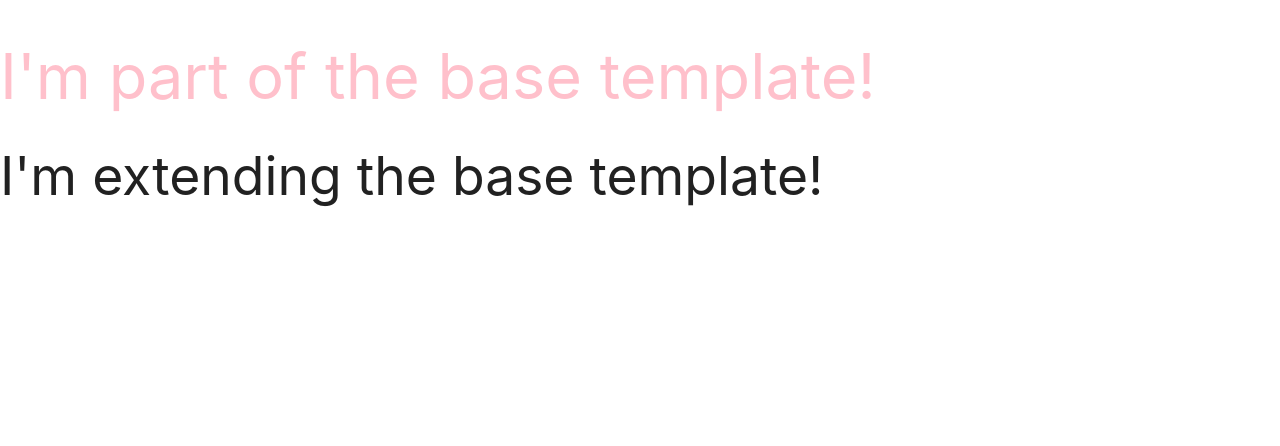
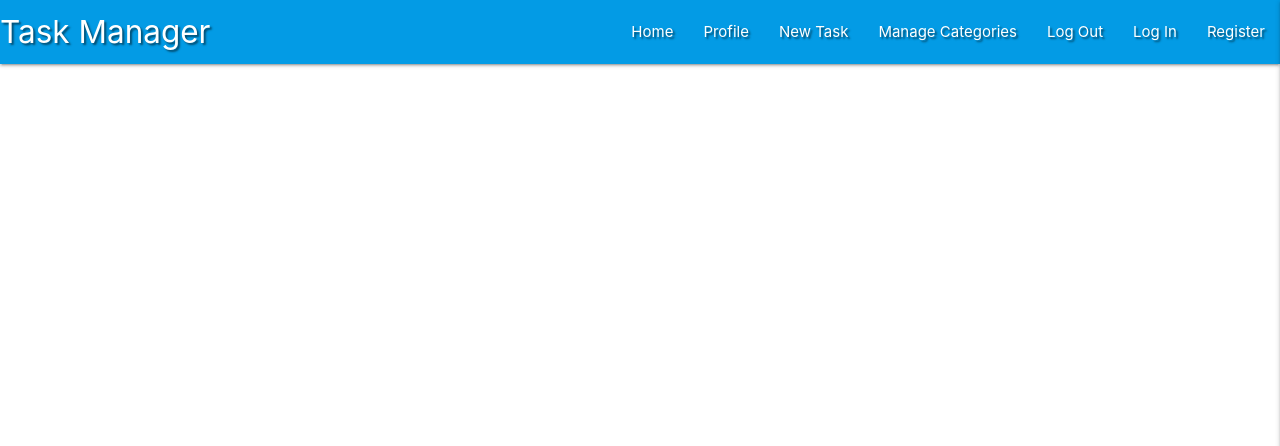
Before and after one commit to thomasmcquillan/flask-task-manager-project, a Flask app: page / in a window 1280 px wide. Shown: the top 446 px of the page. Run offline with Flask 2, Linux system fonts and the light colour scheme; data that the repository does not hold is empty; some libraries are stand-ins or nearby versions.

Commit message:
Add Materialize Navbar and Sidenav

```diff
--- a/static/css/style.css
+++ b/static/css/style.css
@@ -1,3 +1,3 @@
-h1 {
-    color: pink;
+.text-shadow {
+    text-shadow: 2px 2px 2px rgba(0, 0, 0, 0.5);
 }
--- a/static/js/script.js
+++ b/static/js/script.js
@@ -0,0 +1,20 @@
+/*
+    jQuery for MaterializeCSS initialization
+*/
+
+$(document).ready(function () {
+    $(".sidenav").sidenav({edge: "right"});
+});
+
+
+
+
+
+/*
+    vanilla JavaScript for MaterializeCSS initialization
+*/
+
+// document.addEventListener('DOMContentLoaded', function () {
+//     let sidenavs = document.querySelectorAll(".sidenav");
+//     let sidenavsInstance = M.Sidenav.init(sidenavs, {edge: "right"});
+// });
--- a/templates/base.html
+++ b/templates/base.html
@@ -13,7 +13,37 @@
 </head>
 <body>
 
-    <h1>I'm part of the base template!</h1>
+    <header>
+        <!-- top navbar -->
+		<nav class="nav-extended text-shadow light-blue darken-1">
+			<div class="nav-wrapper">
+				<a href="{{ url_for('get_tasks') }}" class="brand-logo">Task Manager</a>
+				<a href="#" data-target="mobile-demo" class="sidenav-trigger right"><i class="fas fa-bars"></i></a>
+				<ul class="right hide-on-med-and-down">
+					<li><a href="{{ url_for('get_tasks') }}">Home</a></li>
+					<li><a href="#">Profile</a></li>
+					<li><a href="#">New Task</a></li>
+					<li><a href="#">Manage Categories</a></li>
+					<li><a href="#">Log Out</a></li>
+					<li><a href="#">Log In</a></li>
+					<li><a href="#">Register</a></li>
+				</ul>
+			</div>
+		</nav>
+
+        <!-- mobile sidenav -->
+		<ul class="sidenav" id="mobile-demo">
+            <li><h4 class="center-align light-blue-text text-darken 4">Task Manager</h4></li>
+            <li><a href="{{ url_for('get_tasks') }}">Home</a></li>
+            <li><a href="#">Profile</a></li>
+            <li><a href="#">New Task</a></li>
+            <li><a href="#">Manage Categories</a></li>
+            <li><a href="#">Log Out</a></li>
+            <li><a href="#">Log In</a></li>
+            <li><a href="#">Register</a></li>
+		</ul>
+	</header>
+
     {% block content %}
     {% endblock %}
 
--- a/templates/tasks.html
+++ b/templates/tasks.html
@@ -1,7 +1,5 @@
 {% extends "base.html" %}
 {% block content %}
-
-    <h2>I'm extending the base template!</h2>
 
     {% for task in tasks %}
         {{ task.task_name }}<br>
```
